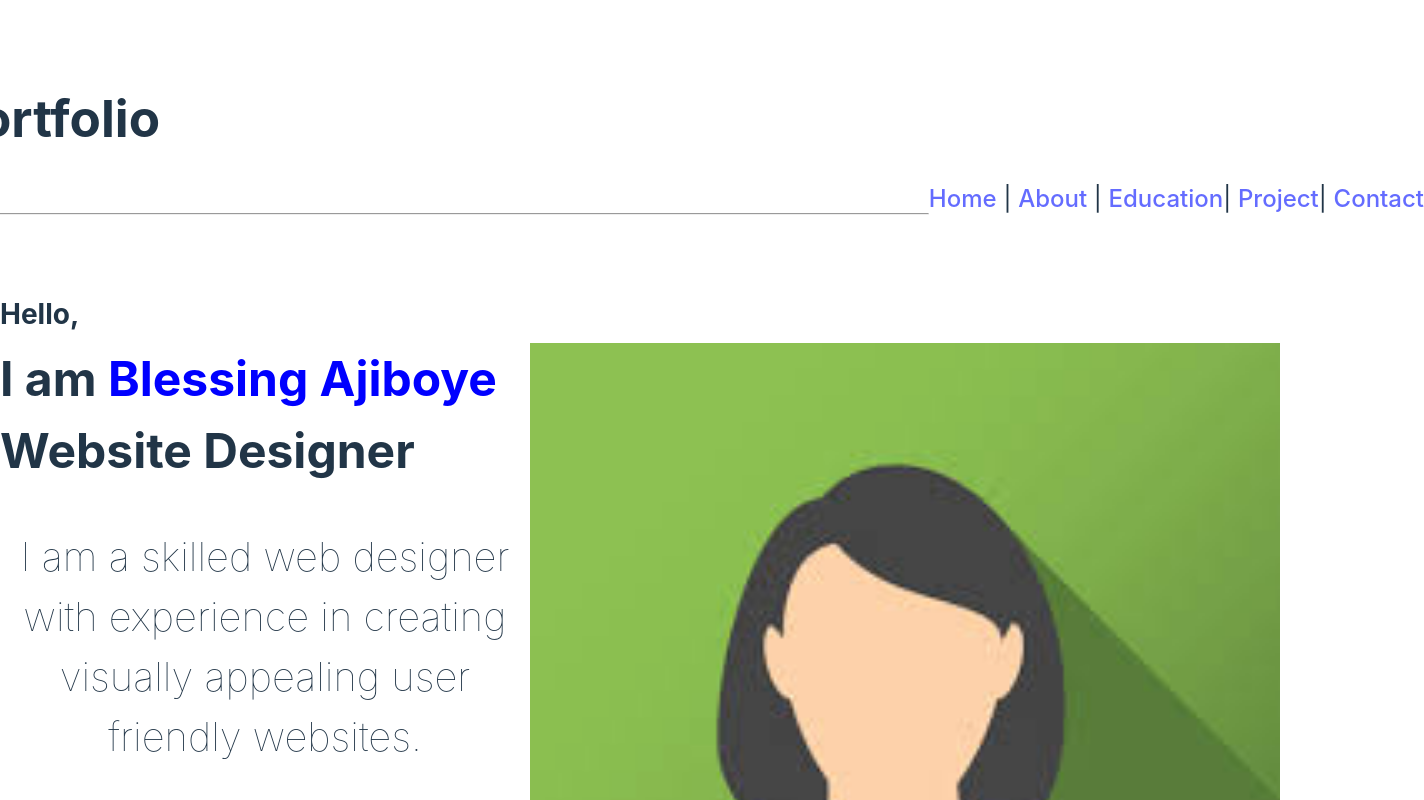
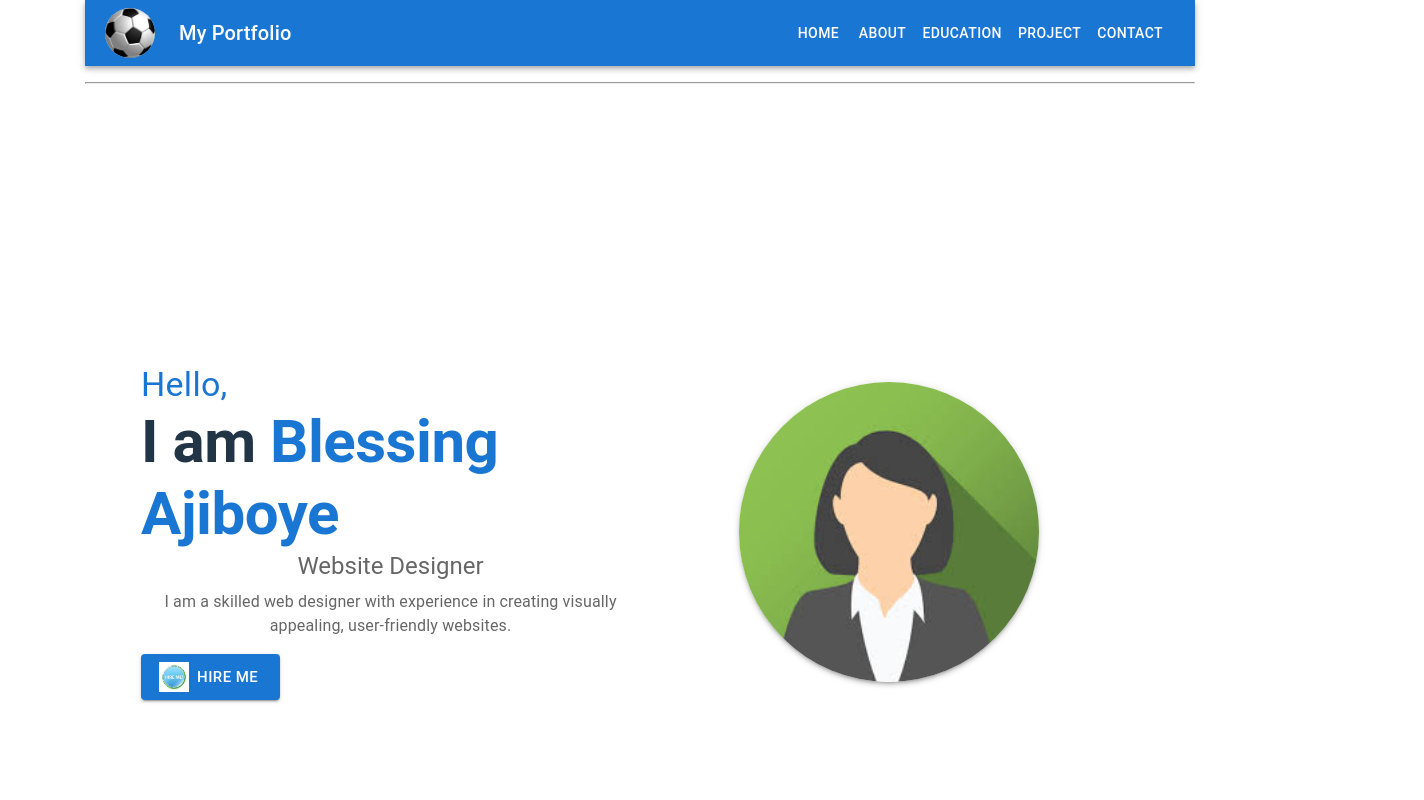
Before and after one commit to tlieu8/Remake_Assignment_1_Lieu_Minh_COMP_229, a React (Vite) app in the folder client/: page / in a window 1280 px wide. Shown: the top 800 px of the page, 1424 px wide, since content can reach past the window. Built offline with nearby package versions, Linux system fonts and the light colour scheme.

Commit message:
Update Home and layout

```diff
--- a/client/components/Home.jsx
+++ b/client/components/Home.jsx
@@ -1,39 +1,73 @@
+import React from "react";
 import BBG from "../src/assets/BBG.jfif";
 import hire from "../src/assets/hire.jpg";
 import { Link } from "react-router-dom";
+import {
+  Container,
+  Box,
+  Typography,
+  Button,
+  Avatar,
+} from "@mui/material";
 import "../src/index.css";
 
 export default function Home() {
   return (
-    <>
-      <section id="intro">
-        <div className="introContent">
-          <span className="hello">Hello,</span>
+    <Container maxWidth="lg">
+      {/* Intro Section */}
+      <Box
+        id="intro"
+        sx={{
+          display: "flex",
+          alignItems: "center",
+          justifyContent: "space-between",
+          minHeight: "100vh",
+          padding: 4,
+        }}
+      >
+        {/* Left Content */}
+        <Box sx={{ flex: 1 }}>
+          <Typography variant="h4" component="span" color="primary" gutterBottom>
+            Hello,
+          </Typography>
           <br />
-          <span className="introText">
-            I am <span className="introName">Blessing Ajiboye</span>
-            <img
-              src={BBG}
-              alt="profile"
-              className="bbg"
-              width="750"
-              height="750"
-              align="right"
-            />
-            <br />
+          <Typography variant="h2" component="span" fontWeight="bold">
+            I am <span style={{ color: "#1976d2" }}>Blessing Ajiboye</span>
+          </Typography>
+          <Typography variant="h5" component="p" color="textSecondary" gutterBottom>
             Website Designer
-          </span>
-          <p className="introPara">
-            I am a skilled web designer with experience in creating visually
-            appealing user friendly websites.
-          </p>
-          <Link>
-            <button className="btn">
-              <img src={hire} alt="Hire me" width="100px" height="100px" />
-            </button>
+          </Typography>
+          <Typography variant="body1" color="textSecondary" paragraph>
+            I am a skilled web designer with experience in creating visually appealing, user-friendly websites.
+          </Typography>
+          <Link to="/contact">
+            <Button variant="contained" color="primary" size="large" startIcon={<img src={hire} alt="Hire me" width="30" height="30" />}>
+              Hire Me
+            </Button>
           </Link>
-        </div>
-      </section>
-    </>
+        </Box>
+
+        {/* Profile Image */}
+        <Box
+          sx={{
+            flex: 1,
+            display: "flex",
+            justifyContent: "center",
+            alignItems: "center",
+          }}
+        >
+          <Avatar
+            src={BBG}
+            alt="profile"
+            sx={{
+              width: 300,
+              height: 300,
+              boxShadow: 3,
+              borderRadius: "50%",
+            }}
+          />
+        </Box>
+      </Box>
+    </Container>
   );
 }
--- a/client/components/layout.jsx
+++ b/client/components/layout.jsx
@@ -1,25 +1,62 @@
 import React from "react";
-import { Link } from "react-router-dom";
+import { Link as RouterLink } from "react-router-dom";
 import football1 from "../src/assets/football1.jfif";
+import {
+  AppBar,
+  Toolbar,
+  Typography,
+  IconButton,
+  Button,
+  Box,
+} from "@mui/material";
+
 export default function Layout() {
   return (
     <>
+      {/* AppBar for Navigation */}
+      <AppBar position="static">
+        <Toolbar>
+          {/* Logo or Icon */}
+          <IconButton edge="start" color="inherit" aria-label="logo" sx={{ mr: 2 }}>
             <img
               src={football1}
               alt="football"
-        className="football"
               width="50px"
               height="50px"
+              style={{ borderRadius: "50%" }}
             />
-      <h1>My Portfolio</h1>
+          </IconButton>
 
-      <nav>
-        <Link to="/">Home</Link> | <Link to="/about">About</Link> |{" "}
-        <Link to="/education">Education</Link>|{" "}
-        <Link to="/project">Project</Link>| <Link to="/contact">Contact</Link>
-      </nav>
-      <br />
+          {/* Title */}
+          <Typography variant="h6" component="div" sx={{ flexGrow: 1 }}>
+            My Portfolio
+          </Typography>
+
+          {/* Navigation Links */}
+          <Box>
+            <Button color="inherit" component={RouterLink} to="/">
+              Home
+            </Button>
+            <Button color="inherit" component={RouterLink} to="/about">
+              About
+            </Button>
+            <Button color="inherit" component={RouterLink} to="/education">
+              Education
+            </Button>
+            <Button color="inherit" component={RouterLink} to="/project">
+              Project
+            </Button>
+            <Button color="inherit" component={RouterLink} to="/contact">
+              Contact
+            </Button>
+          </Box>
+        </Toolbar>
+      </AppBar>
+
+      {/* Content Divider */}
+      <Box my={2}>
         <hr />
+      </Box>
     </>
   );
 }
--- a/client/package.json
+++ b/client/package.json
@@ -10,6 +10,9 @@
     "preview": "vite preview"
   },
   "dependencies": {
+    "@emotion/react": "^11.13.3",
+    "@emotion/styled": "^11.13.0",
+    "@mui/material": "^6.1.0",
     "link-react": "^3.0.0",
     "react": "^18.2.0",
     "react-dom": "^18.2.0",
```
Also changed, not shown: 1 other file (tests, documents, lock files or other folders). Lines whose indentation alone changed are shown as unchanged.
